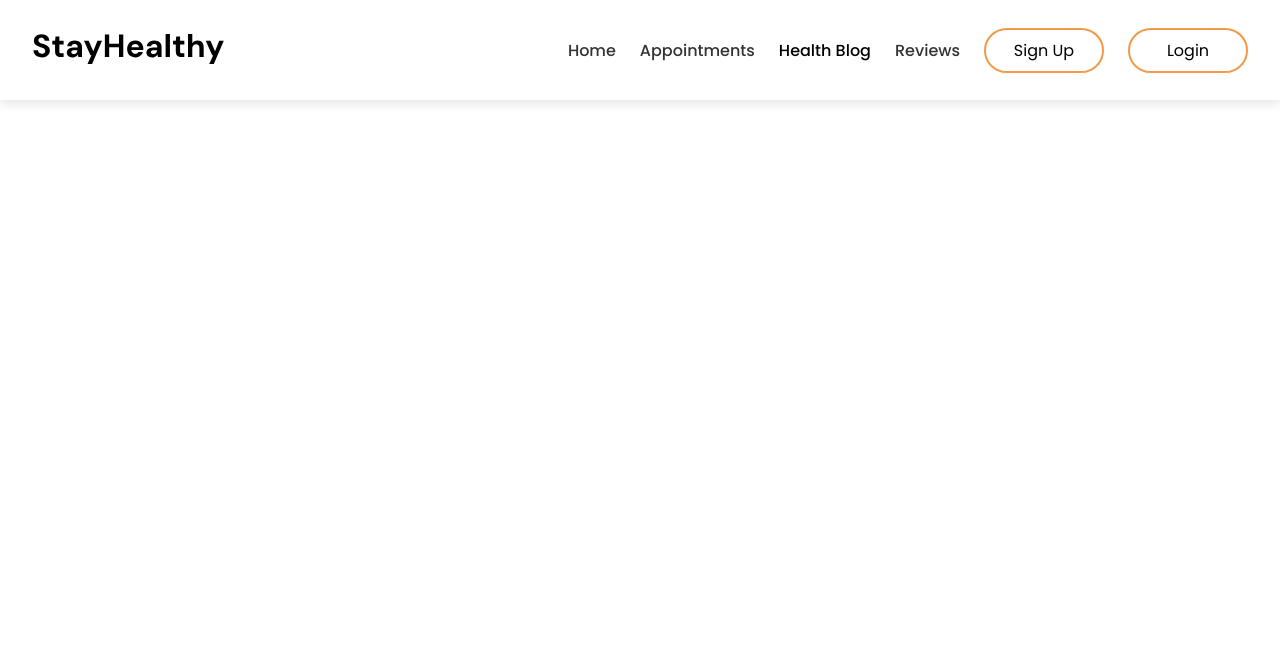
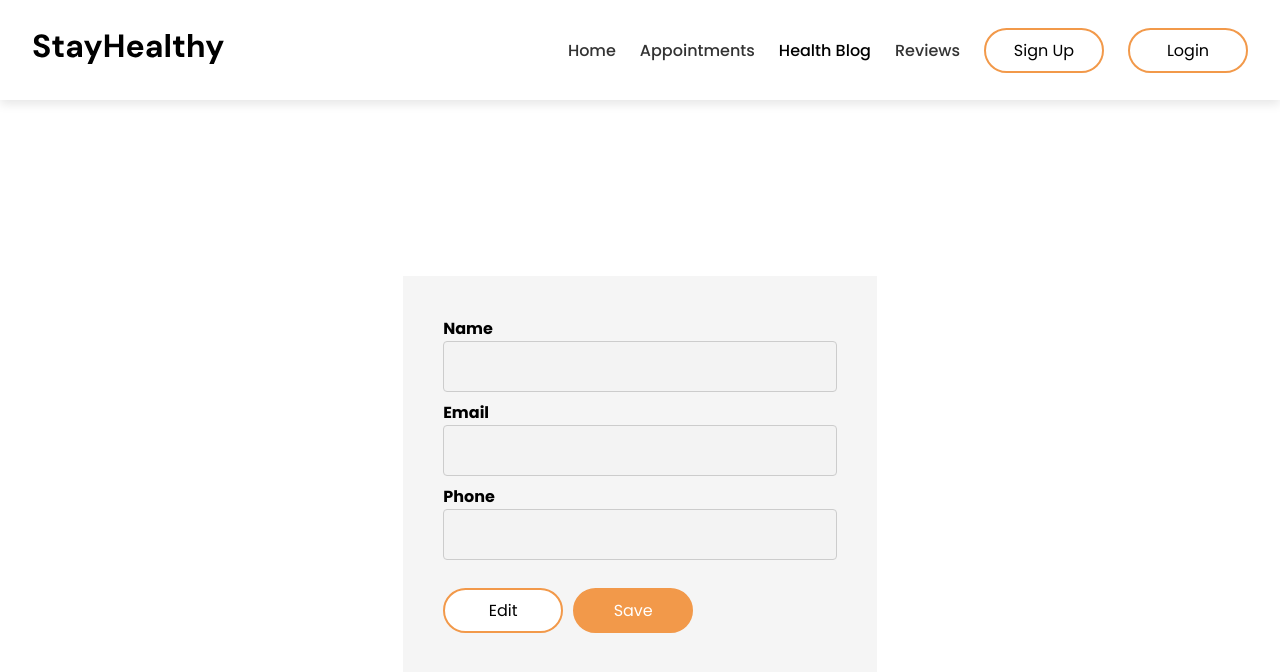
Before and after one commit to SynytskaK/stayHealthyApp, a React (Create React App) app: page /profile in a window 1280 px wide. Shown: the top 672 px of the page. Built offline with nearby package versions, Linux system fonts and the light colour scheme; no server answers; sample sign-in values are in the browser's storage.

Commit message:
profilecard

```diff
--- a/src/App.js
+++ b/src/App.js
@@ -7,6 +7,7 @@ import Sign_Up from './Components/SignUp/Sign_Up';
 import BookingConsultation from './Components/BookingConsultation/BookingConsultation';
 import Notification from './Components/Notification/Notification';
 import ReviewForm from './Components/ReviewForm/ReviewForm';
+import ProfileForm from './Components/ProfileCard/ProfileForm/ProfileForm';
 
 function App() {
     return (
@@ -19,6 +20,7 @@ function App() {
                         <Route path="signup" element={<Sign_Up />} />
                         <Route path="instant-consultation" element={<BookingConsultation />} />
                         <Route path="review" element={<ReviewForm />} />
+                        <Route path="profile" element={<ProfileForm />} />
                     </Routes>
                 </Notification>
             </BrowserRouter>
--- a/src/Components/NavBar/NavBar.css
+++ b/src/Components/NavBar/NavBar.css
@@ -59,6 +59,13 @@
 }
 .underline{
     font-weight: 800;
+    background: none;
+    border: none;
+    color: black;
+}
+.underline:hover{
+    background: none;
+    color: #F2994A
 }
 .gap{
     gap: 10px
--- a/src/Components/NavBar/Navbar.js
+++ b/src/Components/NavBar/Navbar.js
@@ -1,13 +1,14 @@
 import './NavBar.css';
 import React, { useEffect, useState } from "react";
 import { Link } from "react-router-dom";
+import ProfileCard from '../ProfileCard/ProfileCard';
 
 const Navbar = () => {
     const [click, setClick] = useState(false);
     const [isLoggedIn, setIsLoggedIn] = useState(false);
     const [username, setUsername] = useState("");
     // const [email, setEmail] = useState("");
-    // const [showDropdown, setShowDropdown] = useState(false);
+    const [showDropdown, setShowDropdown] = useState(false);
 
     const handleClick = () => setClick(!click);
 
@@ -31,9 +32,10 @@ const Navbar = () => {
         window.location.reload();
     }
 
-    // const handleDropdown = () => {
-    //     setShowDropdown(!showDropdown);
-    // }
+    const handleDropdown = () => {
+        setShowDropdown(!showDropdown);
+    }
+
     useEffect(() => {
         const name = sessionStorage.getItem("name");
 
@@ -89,7 +91,8 @@ const Navbar = () => {
                 {isLoggedIn ? (
                     <>
                         <li className="link gap">
-                            <div className='underline'>Welcome, <span className='orangeText'>{username}</span></div>
+                            <button className='underline' onClick={handleDropdown}>Welcome, <span className='orangeText'>{username}</span></button>
+                            {showDropdown && <ProfileCard setShowDropdown={setShowDropdown}/>}
                             <button className="btn1" onClick={handleLogout}>
                                 Logout
                             </button>
--- /dev/null
+++ b/src/Components/ProfileCard/ProfileCard.css
@@ -0,0 +1,23 @@
+.prof-wrapper {
+ position: absolute;
+    top: 80%;
+    width: 200px;
+    height: 100px;
+    border-radius: 20px;
+    text-align: center;
+    padding: 20px;
+    background-color: #fff;
+    box-shadow: 0 4px 10px rgba(0, 0, 0, 0.1);
+    z-index: 600;
+}
+
+.text{
+    font-weight: 800;
+    background: none;
+    border: none;
+    color: black;
+}
+.text:hover{
+    background: none;
+    color: #F2994A
+}
--- /dev/null
+++ b/src/Components/ProfileCard/ProfileCard.js
@@ -0,0 +1,14 @@
+import { Link } from 'react-router-dom';
+import './ProfileCard.css'
+
+const ProfileCard = ({setShowDropdown}) => {
+    return (
+        <div className="prof-wrapper">
+            <Link to='/profile'>
+                <button className='text' onClick={()=>setShowDropdown(false)}>Your Profile</button>
+            </Link>
+        </div>
+    )
+}
+
+export default ProfileCard;
--- /dev/null
+++ b/src/Components/ProfileCard/ProfileForm/ProfileForm.css
@@ -0,0 +1,24 @@
+.profile-container{
+    margin-top: 20%;
+    display: flex;
+    justify-content: center;
+    padding: 20px;
+}
+
+.form-prof{
+    background: #f5f5f5;
+    padding: 40px;
+    display: flex;
+    flex-direction: column;
+}
+
+.buttons{
+display: flex;
+gap:10px;
+margin-top: 20px;
+}
+
+.firstB{
+    background-color: white;
+    color: black;
+}
--- /dev/null
+++ b/src/Components/ProfileCard/ProfileForm/ProfileForm.js
@@ -0,0 +1,161 @@
+// Following code has been commented with appropriate comments for your reference.
+// Import necessary modules from React and other files
+import React, { useEffect, useState } from "react";
+import { API_URL } from "../../../config";
+import { useNavigate } from "react-router-dom";
+import './ProfileForm.css'
+
+// Define a Function component called ProfileForm
+const ProfileForm = () => {
+  // Set up state variables using the useState hook
+  const [userDetails, setUserDetails] = useState({});
+  const [updatedDetails, setUpdatedDetails] = useState({});
+  const [editMode, setEditMode] = useState(false);
+
+  // Access the navigation functionality from React Router
+  const navigate = useNavigate();
+
+  // Use the useEffect hook to fetch user profile data when the component mounts or updates
+  useEffect(() => {
+    const authtoken = sessionStorage.getItem("auth-token");
+    if (!authtoken) {
+      navigate("/login");
+    } else {
+      fetchUserProfile();
+    }
+  }, [navigate]);
+
+  // Function to fetch user profile data from the API
+  const fetchUserProfile = async () => {
+    try {
+      const authtoken = sessionStorage.getItem("auth-token");
+      const email = sessionStorage.getItem("email"); // Get the email from session storage
+
+      if (!authtoken) {
+        navigate("/login");
+      } else {
+        const response = await fetch(`${API_URL}/api/auth/user`, {
+          headers: {
+            "Authorization": `Bearer ${authtoken}`,
+            "Email": email, // Add the email to the headers
+          },
+        });
+        if (response.ok) {
+          const user = await response.json();
+          setUserDetails(user);
+          setUpdatedDetails(user);
+        } else {
+          // Handle error case
+          throw new Error("Failed to fetch user profile");
+        }
+      }
+    } catch (error) {
+      console.error(error);
+      // Handle error case
+    }
+  };
+
+  // Function to enable edit mode for profile details
+  const handleEdit = () => {
+    setEditMode(true);
+  };
+
+  // Function to update state when user inputs new data
+  const handleInputChange = (e) => {
+    setUpdatedDetails({
+      ...updatedDetails,
+      [e.target.name]: e.target.value,
+    });
+  };
+
+  // Function to handle form submission when user saves changes
+  const handleSubmit = async (e) => {
+    e.preventDefault();
+
+    try {
+      const authtoken = sessionStorage.getItem("auth-token");
+      const email = sessionStorage.getItem("email"); // Get the email from session storage
+
+      if (!authtoken || !email) {
+        navigate("/login");
+        return;
+      }
+
+      const payload = { ...updatedDetails };
+      const response = await fetch(`${API_URL}/api/auth/user`, {
+        method: "PUT",
+        headers: {
+          "Authorization": `Bearer ${authtoken}`,
+          "Content-Type": "application/json",
+          "Email": email,
+        },
+        body: JSON.stringify(payload),
+      });
+
+      if (response.ok) {
+        // Update the user details in session storage
+        sessionStorage.setItem("name", updatedDetails.name);
+        sessionStorage.setItem("phone", updatedDetails.phone);
+
+        setUserDetails(updatedDetails);
+        setEditMode(false);
+        // Display success message to the user
+        alert(`Profile Updated Successfully!`);
+        navigate("/");
+      } else {
+        // Handle error case
+        throw new Error("Failed to update profile");
+      }
+    } catch (error) {
+      console.error(error);
+      // Handle error case
+    }
+  };
+
+  // Render the profile form with different sections based on edit mode
+  return (
+    <div className="profile-container">
+
+        <form onSubmit={handleSubmit} className="form-prof">
+        <label>
+            Name
+            <input
+              type="name"
+              name="name"
+              value={updatedDetails.name}
+              disabled={!editMode}
+              onChange={handleInputChange}
+                          />
+          </label>
+          <label>
+            Email
+            <input
+              type="email"
+              name="email"
+              value={updatedDetails.email}
+              disabled={!editMode}
+              onChange={handleInputChange}
+            />
+          </label>
+          <label>
+            Phone
+            <input
+              type="phone"
+              name="phone"
+              value={updatedDetails.phone}
+              disabled={!editMode}
+              onChange={handleInputChange}
+            />
+          </label>
+          {/* Create similar logic for displaying and editing name and phone from userDetails */}
+          <div className="buttons">
+          <button onClick={handleEdit} type="button" className="firstB">Edit</button>
+          <button type="submit">Save</button>
+          </div>
+        </form>
+    </div>
+  );
+};
+
+// Export the ProfileForm component as the default export
+export default ProfileForm;
```
Also changed, not shown: 1 other file (tests, documents, lock files or other folders).
